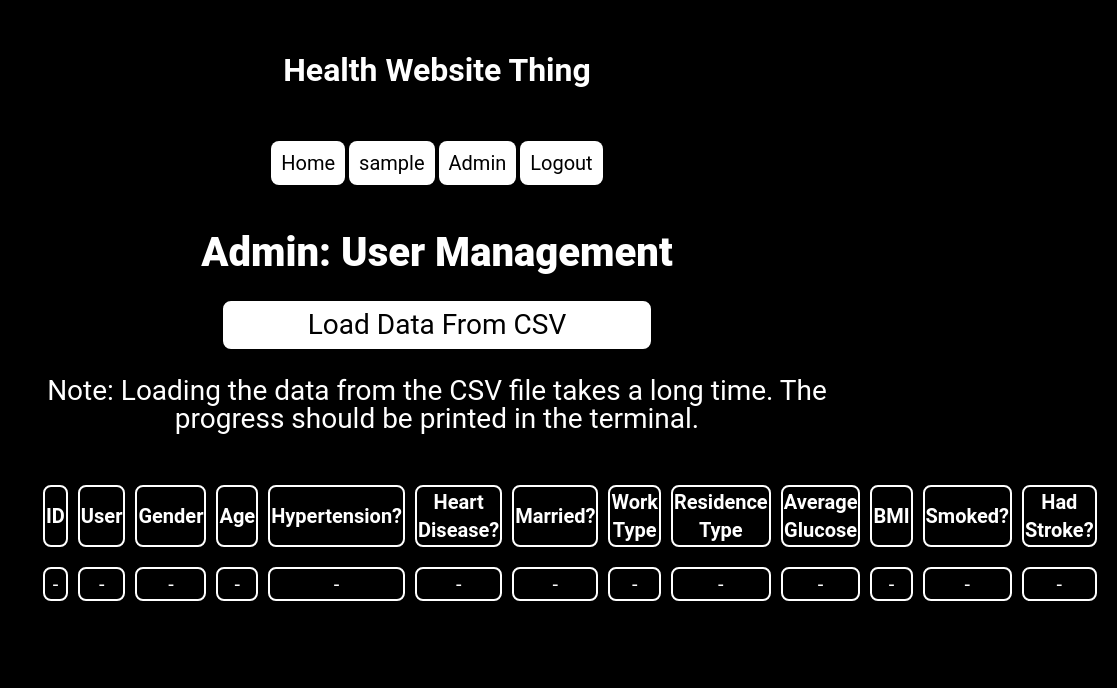
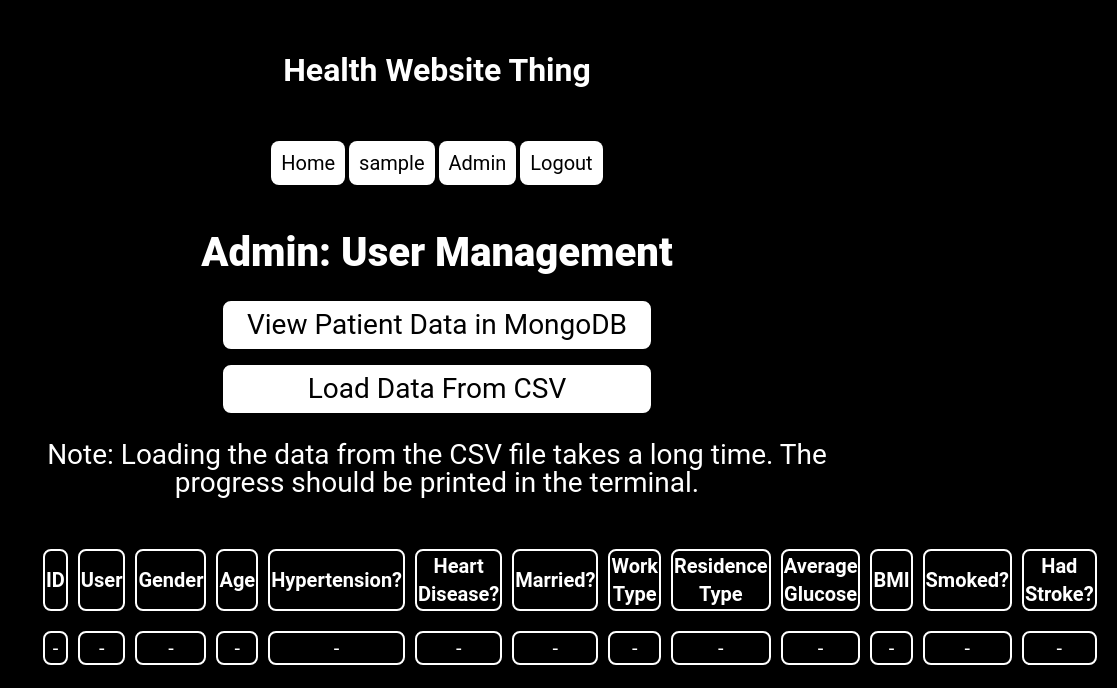
Before and after one commit to CS-LTU/com7033-assignment-mrhatman26, a Flask app: page /admin/database/manage/ in a window 1360 px wide. Shown: the top 688 px of the page, without its empty margins (243-1360 px from the left). Run offline with Flask 3, Linux system fonts and the light colour scheme; the visitor is signed in with stand-in values (Sample User, id 1); data comes from the database, SQL or seed files in the repository; data that the repository does not hold is empty.

Commit message:
Added ability to view patient_data in mongodb

```diff
--- a/app.py
+++ b/app.py
@@ -4,6 +4,7 @@ from flask_login import LoginManager, current_user, login_user, logout_user
 from user import User
 from db_handler import *
 from access_logger import *
+from mongodb import *
 
 '''Server Vars'''
 app = Flask(__name__)
@@ -250,13 +251,26 @@ def admin_database_management():
     if current_user.is_authenticated:
         if current_user.is_admin:
             add_access_log(request.remote_addr, current_user.username, "/admin/database/manage/ (admin_database_management)", False, True)
-            return render_template('/admin/admin_patient_management.html', page_name="Admin: Patient Data Management", patient_data=admin_get_patient_data())
+            return render_template('/admin/admin_patient_management.html', page_name="Admin: Patient Data Management (MySQL)", patient_data=admin_get_patient_data(), is_mongodb=False)
         else:
             add_access_log(request.remote_addr, current_user.username, "/admin/database/manage/ (admin_database_management)", True, True)
             abort(404)
     else:
         add_access_log(request.remote_addr, current_user.username, "/admin/database/manage/ (admin_database_management)", True, True)
         abort(404)
+@app.route('/admin/database/manage/mongodb/')
+def admin_database_management_mongodb():
+    if current_user.is_authenticated:
+        if current_user.is_admin:
+            add_access_log(request.remote_addr, current_user.username, "/admin/database/manage/mongodb/ (admin_database_management_mongodb)", False, True)
+            return render_template('/admin/admin_patient_management.html', page_name="Admin: Patient Data Management (MongoDB)", patient_data=mongo_find_all(), is_mongodb=True)
+        else:
+            add_access_log(request.remote_addr, current_user.username, "/admin/database/manage/ (admin_database_management)", True, True)
+            abort(404)
+    else:
+        add_access_log(request.remote_addr, current_user.username, "/admin/database/manage/ (admin_database_management)", True, True)
+        abort(404)
+
 
 #DB Loader
 @app.route('/admin/database/manage/load_db/')
--- a/db_reader.py
+++ b/db_reader.py
@@ -1,6 +1,6 @@
 import csv
 from db_handler import insert_patients_data
-from mongodb import mongo_create
+from mongodb import mongo_load
 from misc import is_number
 import time as t
 
@@ -41,5 +41,5 @@ def read_presaved_data():
             }
             if row[0] != "id":
                 insert_patients_data(row_dict)
-                mongo_create(row_dict)
+                mongo_load(row_dict)
     csvfile.close()
--- a/templates/admin/admin_patient_management.html
+++ b/templates/admin/admin_patient_management.html
@@ -4,6 +4,11 @@
         <div id="home_paragraph1">
                 <h3 id="page_header">Admin: User Management</h3>
                 <div id="page_mainbody_home">
+                    {% if is_mongodb is false %}
+                        <p class="button"><a href="{{ url_for('admin_database_management_mongodb') }}" class="button_link">View Patient Data in MongoDB</a></p>
+                    {% else %}
+                        <p class="button"><a href="{{ url_for('admin_database_management') }}" class="button_link">View Patient Data in MySQL</a></p>
+                    {% endif %}
                     {% if patient_data is not none and patient_data|length > 0 %}
                         <table>
                             <tr>
@@ -22,6 +27,7 @@
                                 <th>Had Stroke?</th>
                             </tr>
                             {% for patient in patient_data %}
+                                {% if is_mongodb is false %}
                                     <tr>
                                         <td>{{ patient.id }}</td>
                                         <td>-</td>
@@ -57,6 +63,43 @@
                                             <td>No</td>
                                         {% endif %}
                                     </tr>
+                                {% else %}
+                                    <tr>
+                                        <td>{{ patient._id }}</td>
+                                        <td>-</td>
+                                        <td>{{ patient.patient_gender }}</td>
+                                        <td>{{ patient.patient_age }}</td>
+                                        {% if patient.patient_hyperT == 1 %}
+                                            <td>Yes</td>
+                                        {% else %}
+                                            <td>No</td>
+                                        {% endif %}
+                                        {% if patient.patient_hDisease == 1 %}
+                                            <td>Yes</td>
+                                        {% else %}
+                                            <td>No</td>
+                                        {% endif %}
+                                        {% if patient.patient_married == 1 %}
+                                            <td>Yes</td>
+                                        {% else %}
+                                            <td>No</td>
+                                        {% endif %}
+                                        <td>{{ patient.patient_work_type }}</td>
+                                        <td>{{ patient.patient_residence_type }}</td>
+                                        <td>{{ patient.patient_avg_gLevel }}</td>
+                                        <td>{{ patient.patient_bmi }}</td>
+                                        {% if patient.patient_smoked == 1 %}
+                                            <td>Yes</td>
+                                        {% else %}
+                                            <td>No</td>
+                                        {% endif %}
+                                        {% if patient.patient_stroke == 1 %}
+                                            <td>Yes</td>
+                                        {% else %}
+                                            <td>No</td>
+                                        {% endif %}
+                                    </tr>
+                                {% endif %}
                             {% endfor %}
                         </table>
                     {% else %}
```
Also changed, not shown: mongodb.py (+10 -1 lines), static/logs.txt (+31 -0 lines). Lines whose indentation alone changed are shown as unchanged.
